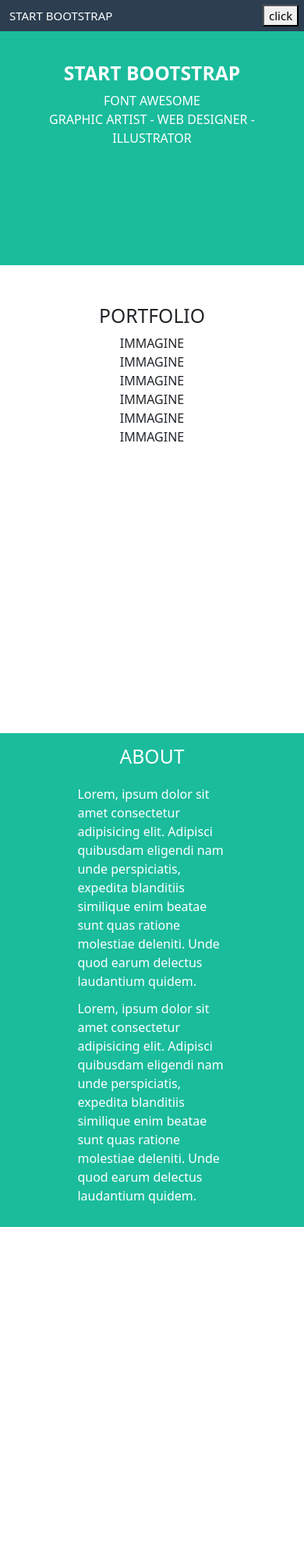
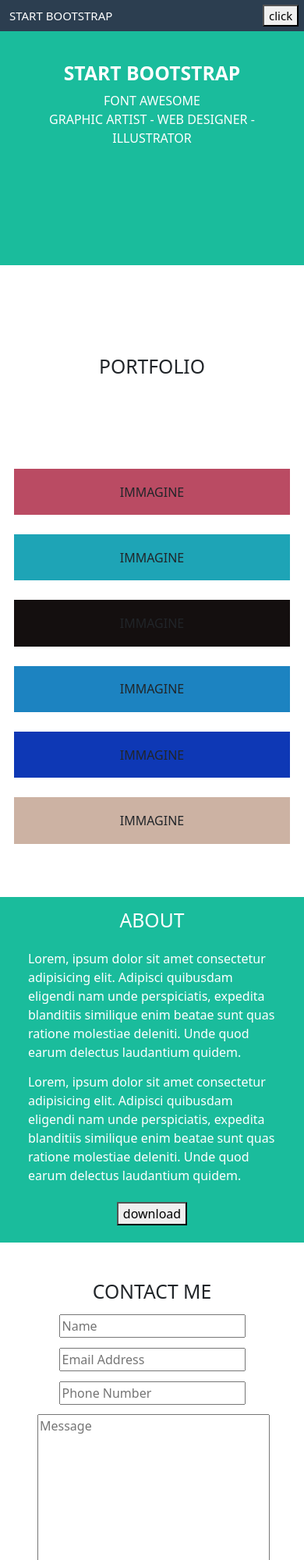
Before and after one commit to MattiaM99/html-css-bootstrap-freelancer, a plain HTML site: page index.html in a window 390 px wide. Shown: the top 2000 px of the page at 78% size. Before the commit the page ends 1573 px from the top, so only its background shows below. Drawn offline with nearby package versions, Linux system fonts and the light colour scheme.

Commit message:
fine progetto

```diff
--- a/css/style.css
+++ b/css/style.css
@@ -13,11 +13,50 @@
   padding: 15px 0;
 }
 
+
 .portfolio{
-  min-height: 600px;
   padding: 50px;
 }
 
+.portfolio div{
+  padding: 5%;
+  margin-top: 25px;
+}
+
+.img-1{
+  background-color: #BA4B63;
+}
+.img-2{
+  background-color: #1EA4B6;
+}
+.img-3{
+  background-color: #140F0F;
+}
+.img-4{
+  background-color:#1C83C1 ;
+}
+.img-5{
+  background-color:#0E38B5;
+}
+.img-6{
+  background-color:#CCB2A3;
+}
+
 .about div{
-  padding: 2% 15%;
+  padding: 2% 5%;
 }
+
+.form div{
+  margin: 2% 0;
+}
+
+.info{
+  padding: 5%;
+}
+
+.info div{
+  background-color: tomato;
+  height: 50px;
+  padding: 2%;
+  margin: 1%;
+}
--- a/index.html
+++ b/index.html
@@ -10,7 +10,7 @@
 </head>
 <body>
   <header>
-    <div class="container">
+    <div class="container-fluid">
       <div class="row menu-top align-items-center">
         <div class="col-5">
           <div>START BOOTSTRAP</div>
@@ -21,7 +21,7 @@
       </div>
     </div>
   </header>
-      <section class="container jumbotron justify-content-center text-center">
+    <section class="container-fluid jumbotron justify-content-center text-center">
       <div class="jumbo-img">
         <img src="" alt="">
       </div>
@@ -35,27 +35,69 @@
         </div>
       </div>
     </section>
-      <section class="portfolio justify-content-center text-center align-items-center">
+    <section class="portfolio container-fluid justify-content-center text-center align-items-center">
+      <div class="row">
+        <div class="col m-1">
           <h2>PORTFOLIO</h2>
+        </div>
+      </div>
       <div class="row row-cols-1 row-cols-sm-2 row-cols-lg-3">
-          <div class="col col-sm-6 col-lg-4">IMMAGINE</div>
-          <div class="col col-sm-6 col-lg-4">IMMAGINE</div>
-          <div class="col col-sm-6 col-lg-4">IMMAGINE</div>
-          <div class="col col-sm-6 col-lg-4">IMMAGINE</div>
-          <div class="col col-sm-6 col-lg-4">IMMAGINE</div>
-          <div class="col col-sm-6 col-lg-4">IMMAGINE</div>
+        <div class="img-1 col col-sm-6 col-lg-4">IMMAGINE</div>
+        <div class="img-2 col col-sm-6 col-lg-4">IMMAGINE</div>
+        <div class="img-3 col col-sm-6 col-lg-4">IMMAGINE</div>
+        <div class="img-4 col col-sm-6 col-lg-4">IMMAGINE</div>
+        <div class="img-5 col col-sm-6 col-lg-4">IMMAGINE</div>
+        <div class="img-6 col col-sm-6 col-lg-4">IMMAGINE</div>
       </div>
     </section>
-      <section class="about">
+    <section class="about container-fluid">
       <h2 class="text-center">ABOUT</h2>
-        <div class="about-caption flex-column flex-sm-row flex-lg-row">
-          <div>
+      <div class="about-caption row flex-column flex-sm-row flex-lg-row">
+        <div class="col-12 col-sm-6 col-lg-6">
           Lorem, ipsum dolor sit amet consectetur adipisicing elit. Adipisci quibusdam eligendi nam unde perspiciatis, expedita blanditiis similique enim beatae sunt quas ratione molestiae deleniti. Unde quod earum delectus laudantium quidem.
         </div>
-          <div>
+        <div class="col-12 col-sm-6 col-lg-6">
           Lorem, ipsum dolor sit amet consectetur adipisicing elit. Adipisci quibusdam eligendi nam unde perspiciatis, expedita blanditiis similique enim beatae sunt quas ratione molestiae deleniti. Unde quod earum delectus laudantium quidem.
         </div>
       </div>
+      <div class="download text-center">
+        <button>download</button>
+      </div>
     </section>
+    <section class="contact p-5 container-fluid">
+      <h2 class="text-center">CONTACT ME</h2>
+      <div class="form row">
+        <div class="col-12 text-center">
+          <input type="text" placeholder="Name">
+        </div>
+        <div class="col-12 text-center">
+          <input type="text" placeholder="Email Address">
+        </div>
+        <div class="col-12 text-center">
+          <input type="text" placeholder="Phone Number">
+        </div>
+        <div class="col12 text-center">
+          <textarea name="" id="" cols="30" rows="10" placeholder="Message"></textarea>
+        </div>
+      </div>
+    </section>
+    <footer>
+      <div class="container-fluid">
+        <div class="info row  row-cols-sm-12 row-cols-lg-12 justify-content-center">
+          <div class="col-12 col-sm-3 col-lg-3">
+
+          </div>
+          <div class="col-12 col-sm-3 col-lg-3">
+
+          </div>
+          <div class="col-12 col-sm-3 col-lg-3">
+
+          </div>
+          <div class="col-12">
+
+          </div>
+        </div>
+      </div>
+    </footer>
 </body>
 </html>
```
Lines whose indentation alone changed are shown as unchanged.
